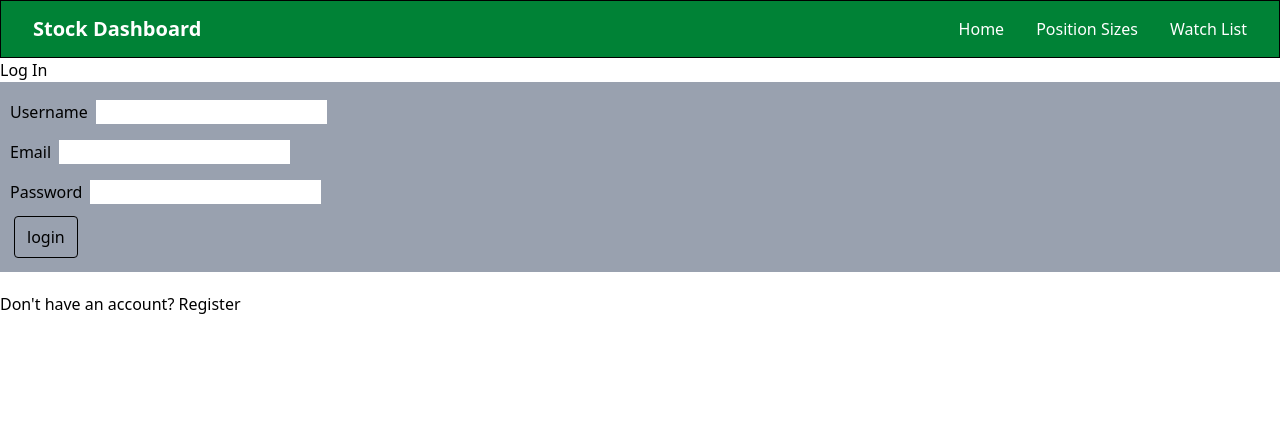
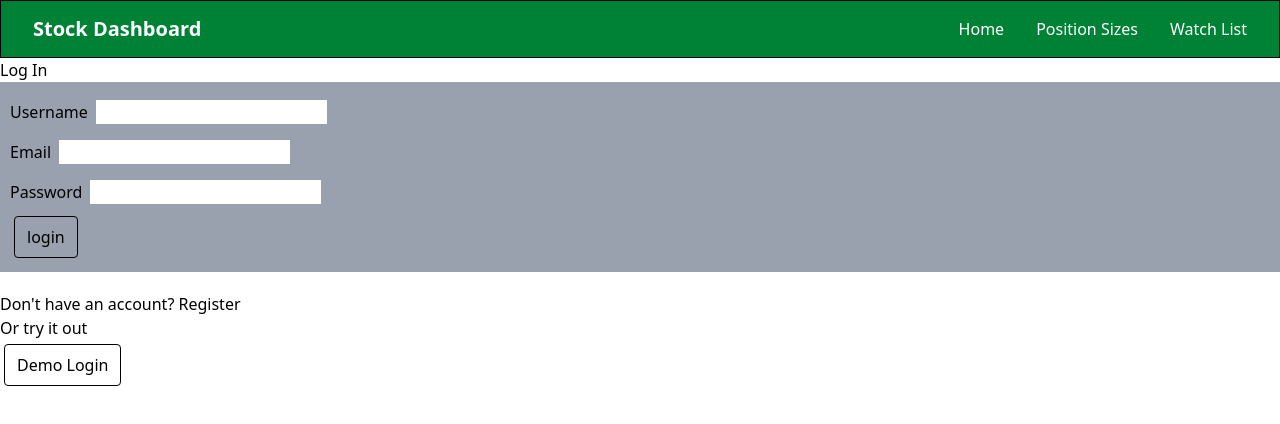
Before and after one commit to forwoodb/stock-dashboard, a Next.js app: page /login in a window 1280 px wide. Shown: the top 424 px of the page. Built offline with nearby package versions, Linux system fonts and the light colour scheme.

Commit message:
Added demo login

```diff
--- a/app/api/dashboard/positions/route.js
+++ b/app/api/dashboard/positions/route.js
@@ -11,7 +11,7 @@ connectDB();
 export async function GET() {
   // Get user id
   const cookieStore = await cookies();
-  const cookie = cookieStore.get("jwt-st");
+  const cookie = cookieStore.get("jwt-sd");
   let token = null;
   if (cookie.value) {
     token = cookie.value;
--- a/app/api/dashboard/stocks/route.js
+++ b/app/api/dashboard/stocks/route.js
@@ -8,7 +8,7 @@ connectDB();
 
 export async function GET() {
   const cookieStore = await cookies();
-  const cookie = cookieStore.get("jwt-st");
+  const cookie = cookieStore.get("jwt-sd");
   let token = null;
   if (cookie.value) {
     token = cookie.value;
@@ -25,7 +25,7 @@ export async function GET() {
 export async function POST(req) {
   const body = await req.json();
   const cookieStore = cookies();
-  const cookie = (await cookieStore).get("jwt-st");
+  const cookie = (await cookieStore).get("jwt-sd");
   let token = null;
   if (cookie.value) {
     token = cookie.value;
--- a/app/components/AuthForm.jsx
+++ b/app/components/AuthForm.jsx
@@ -31,6 +31,12 @@ const AuthForm = ({ mode }) => {
     });
   };
 
+  const demoLogin = () => {
+    setUsername("Demo");
+    setEmail("demo@demo.com");
+    setPassword("demo");
+  };
+
   return (
     <>
       <form
@@ -46,6 +52,7 @@ const AuthForm = ({ mode }) => {
             type="text"
             name="username"
             id="username"
+            value={username}
             onChange={(e) => setUsername(e.target.value)}
             className="m-2 bg-white"
           />
@@ -56,6 +63,7 @@ const AuthForm = ({ mode }) => {
             type="email"
             name="email"
             id="email"
+            value={email}
             onChange={(e) => setEmail(e.target.value)}
             className="m-2 bg-white"
           />
@@ -66,6 +74,7 @@ const AuthForm = ({ mode }) => {
             type="password"
             name="password"
             id="password"
+            value={password}
             onChange={(e) => setPassword(e.target.value)}
             className="m-2 bg-white"
           />
@@ -80,6 +89,10 @@ const AuthForm = ({ mode }) => {
           {mode === "login" ? "Register" : "Log In"}
         </Link>
       </p>
+      <p>Or try it out</p>
+      <Button click={demoLogin} border>
+        Demo Login
+      </Button>
     </>
   );
 };
--- a/app/login/page.jsx
+++ b/app/login/page.jsx
@@ -1,3 +1,4 @@
+"use client";
 import React from "react";
 import Button from "../components/Button";
 import AuthForm from "../components/AuthForm";
```
